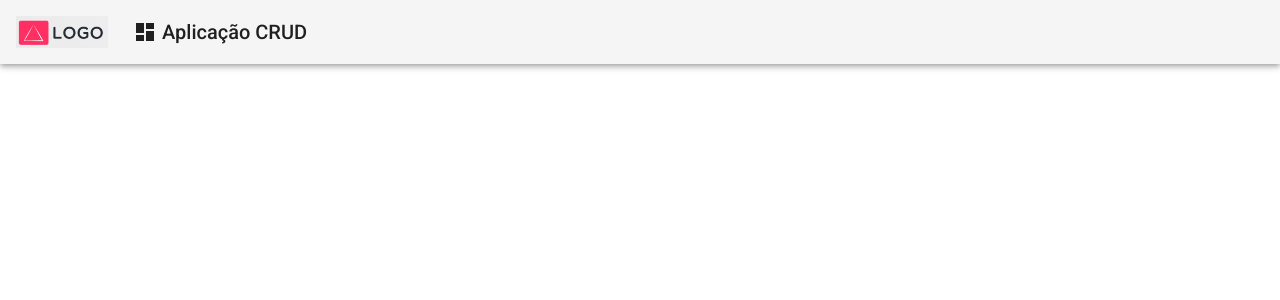
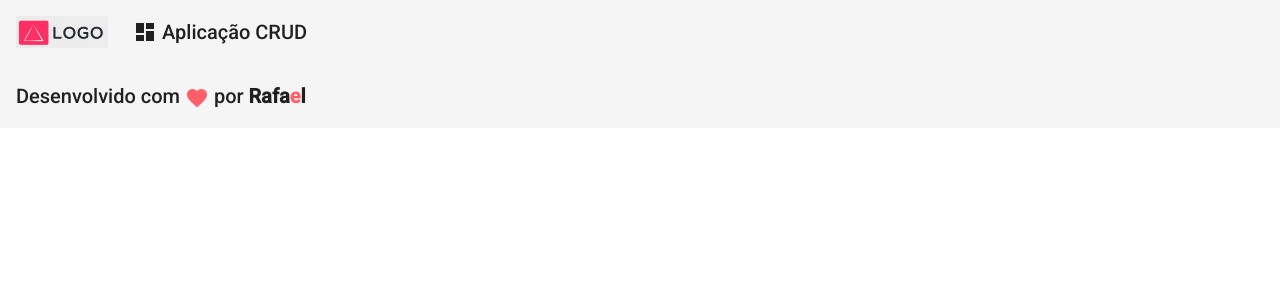
Before and after one commit to rafael-pardinho/angular-frontend-teste, an Angular app: page / in a window 1280 px wide. Shown: the top 300 px of the page. Built offline with nearby package versions, Linux system fonts and the light colour scheme.

Commit message:
adicionado o seletor app-footer

```diff
--- a/src/app/app.component.html
+++ b/src/app/app.component.html
@@ -1 +1,2 @@
 <app-header></app-header>
+<app-footer></app-footer>
```
